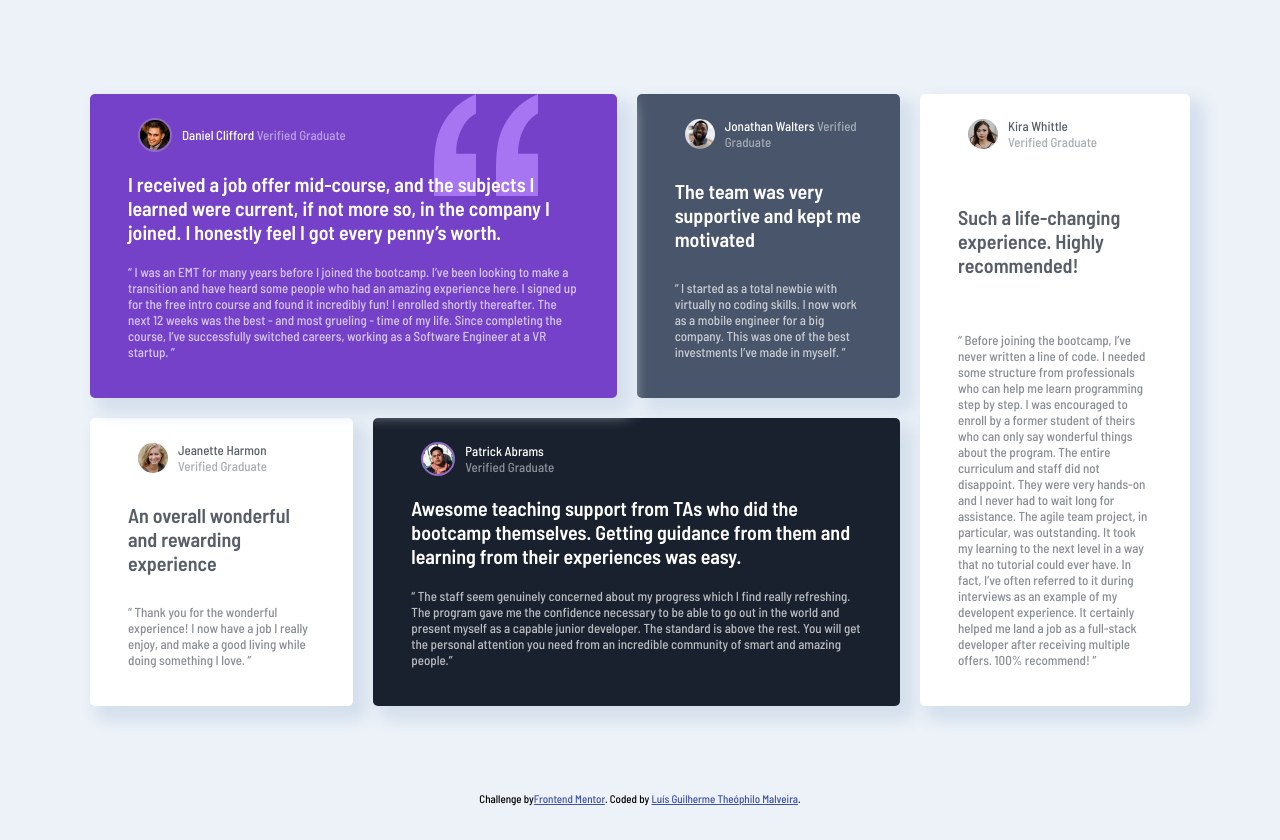
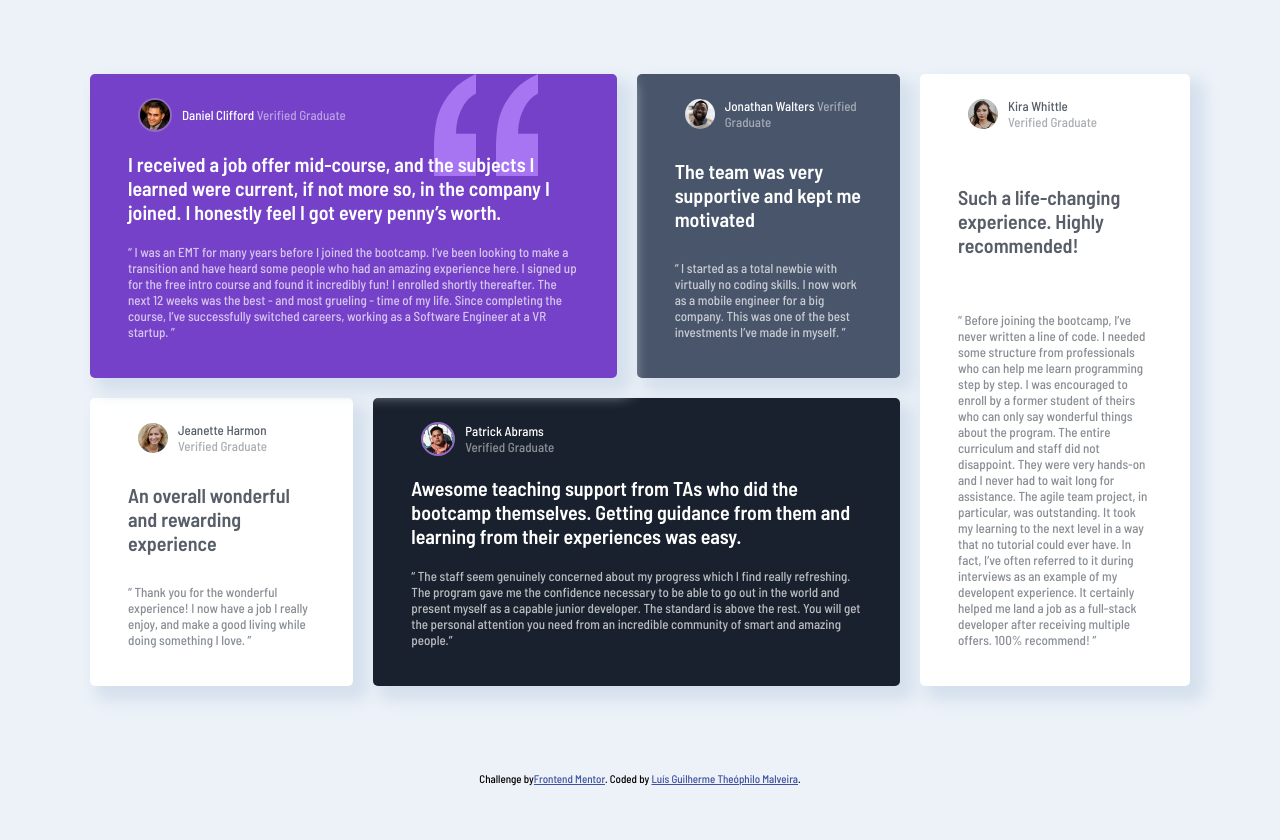
Before and after one commit to LuisGuilhermeMalveira/1-Projeto-Grid, a plain HTML site: page index.html in a window 1280 px wide. After the commit the page ends 800 px from the top, so only its background shows below. Drawn offline with Linux system fonts and the light colour scheme.

Commit message:
atualizando responsividade

```diff
--- a/assets/style.css
+++ b/assets/style.css
@@ -8,7 +8,7 @@ body {
   padding: 0;
   margin: 0;
   grid-template-rows: auto 40px;
-  margin: 20px;
+  max-height: 100%;
 }
 
 .grid {
```
